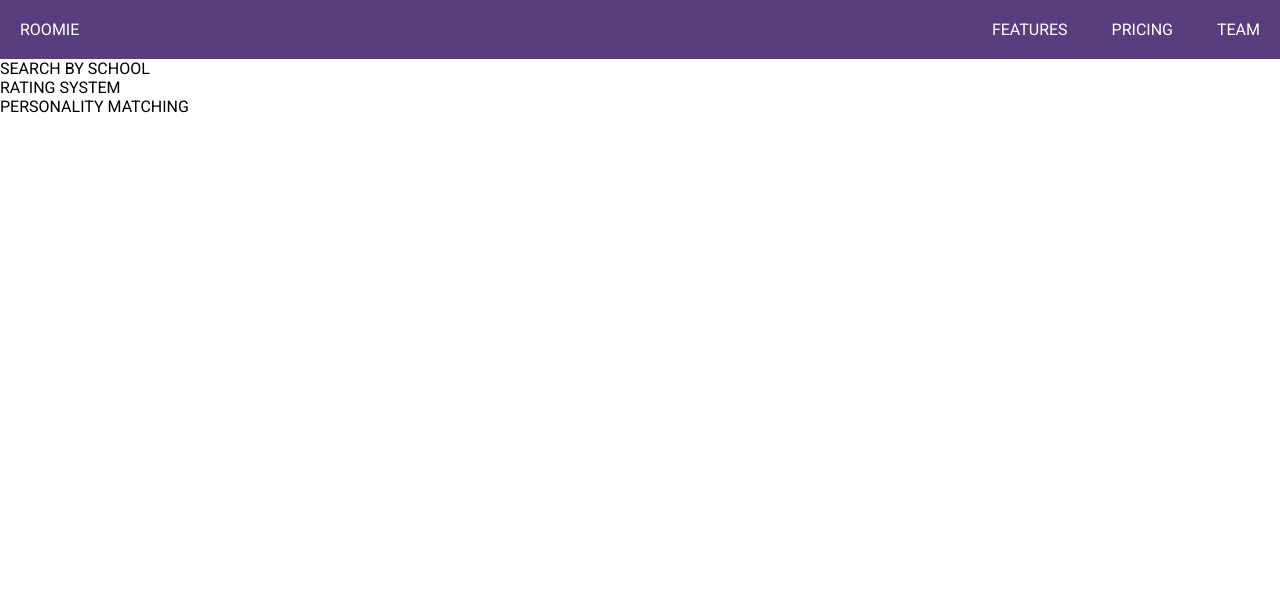
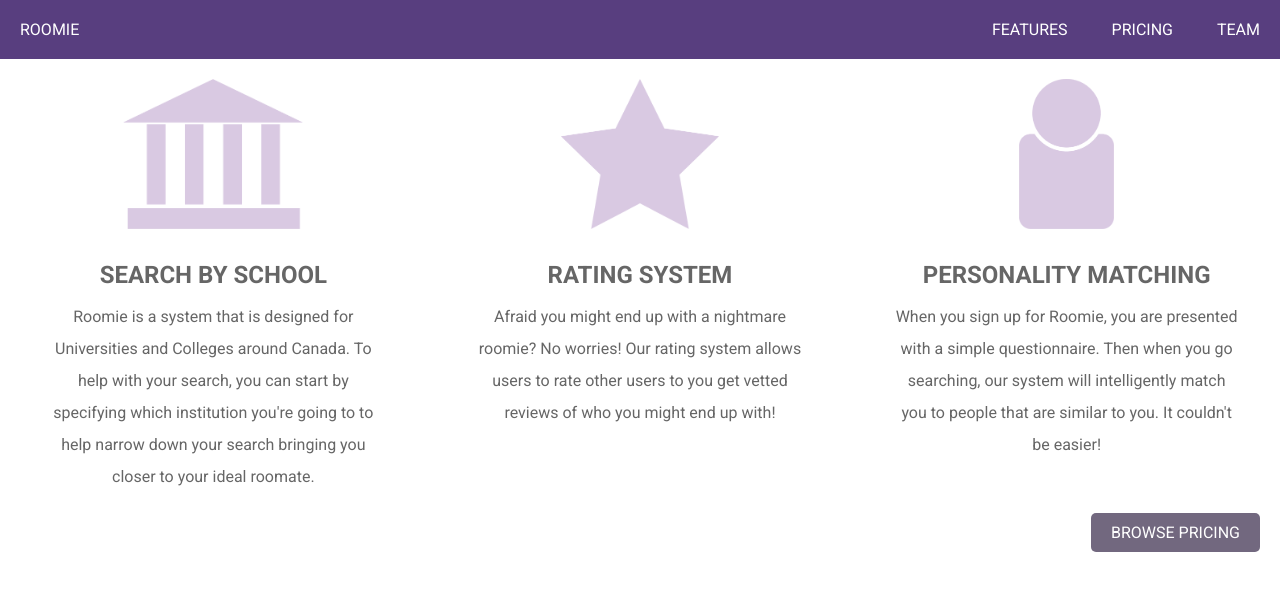
Before and after one commit to uottawa-seg1911-web/uottawa-seg1911-web.github.io, a plain HTML site: page features.html in a window 1280 px wide. Drawn offline with Linux system fonts and the light colour scheme.

Commit message:
Finished features page.

```diff
--- a/features.html
+++ b/features.html
@@ -3,7 +3,7 @@
     <link href='https://fonts.googleapis.com/css?family=Roboto:400,100,700' rel='stylesheet' type='text/css'>
     <link rel="stylesheet" type="text/css" href="style.css">
   </head>
-  <body id="home-page">
+  <body id="features-page">
 
     <div class="header">
       <div class="logo">
@@ -22,36 +22,53 @@
     <div class="content">
       <div class="feature">
         <div class="icon">
+          <img src="images/school_icon.png" />
         </div>
         <div class="title">
           SEARCH BY SCHOOL
         </div>
         <div class="writeup">
+          Roomie is a system that is designed for Universities and
+          Colleges around Canada. To help with your search, you can
+          start by specifying which institution you're going to to
+          help narrow down your search bringing you closer to your
+          ideal roomate.
         </div>
       </div>
-    </div>
 
-    <div class="content">
       <div class="feature">
         <div class="icon">
+          <img src="images/star_icon.png" />
         </div>
         <div class="title">
           RATING SYSTEM
         </div>
         <div class="writeup">
+          Afraid you might end up with a nightmare roomie? No worries!
+          Our rating system allows users to rate other users to you
+          get vetted reviews of who you might end up with!
         </div>
       </div>
-    </div>
 
-    <div class="content">
       <div class="feature">
         <div class="icon">
+          <img src="images/user_icon.png" />
         </div>
         <div class="title">
           PERSONALITY MATCHING
         </div>
         <div class="writeup">
+          When you sign up for Roomie, you are presented with a simple
+          questionnaire. Then when you go searching, our system will
+          intelligently match you to people that are similar to you.
+          It couldn't be easier!
         </div>
+      </div>
+
+      <div class="clear-floats"></div>
+
+      <div class="button-container">
+        <a href="pricing.html" class="button">BROWSE PRICING</a>
       </div>
     </div>
 
--- a/style.css
+++ b/style.css
@@ -105,6 +105,32 @@ a.button:hover {
 
 /* FEATURES PAGE **************************/
 
+#features-page .content .feature {
+  float:left;
+  width:calc(33.333333% - 80px);
+  text-align:center;
+  padding:0 40px;
+  color:#666;
+  line-height:2em;
+}
+
+#features-page .content .feature .icon img {
+  height:150px;
+  margin:20px 0;
+}
+
+#features-page .content .feature .title {
+  font-weight:bold;
+  margin:10px 0;
+  font-size:1.5em;
+}
+
+#features-page .button-container {
+  text-align:right;
+  margin-top:20px;
+  margin-right:20px;
+}
+
 /* PRICING PAGE **************************/
 
 /* TEAM PAGE **************************/
```
Also changed, not shown: images/school_icon.png (added), images/star_icon.png (added), images/user_icon.png (added).
